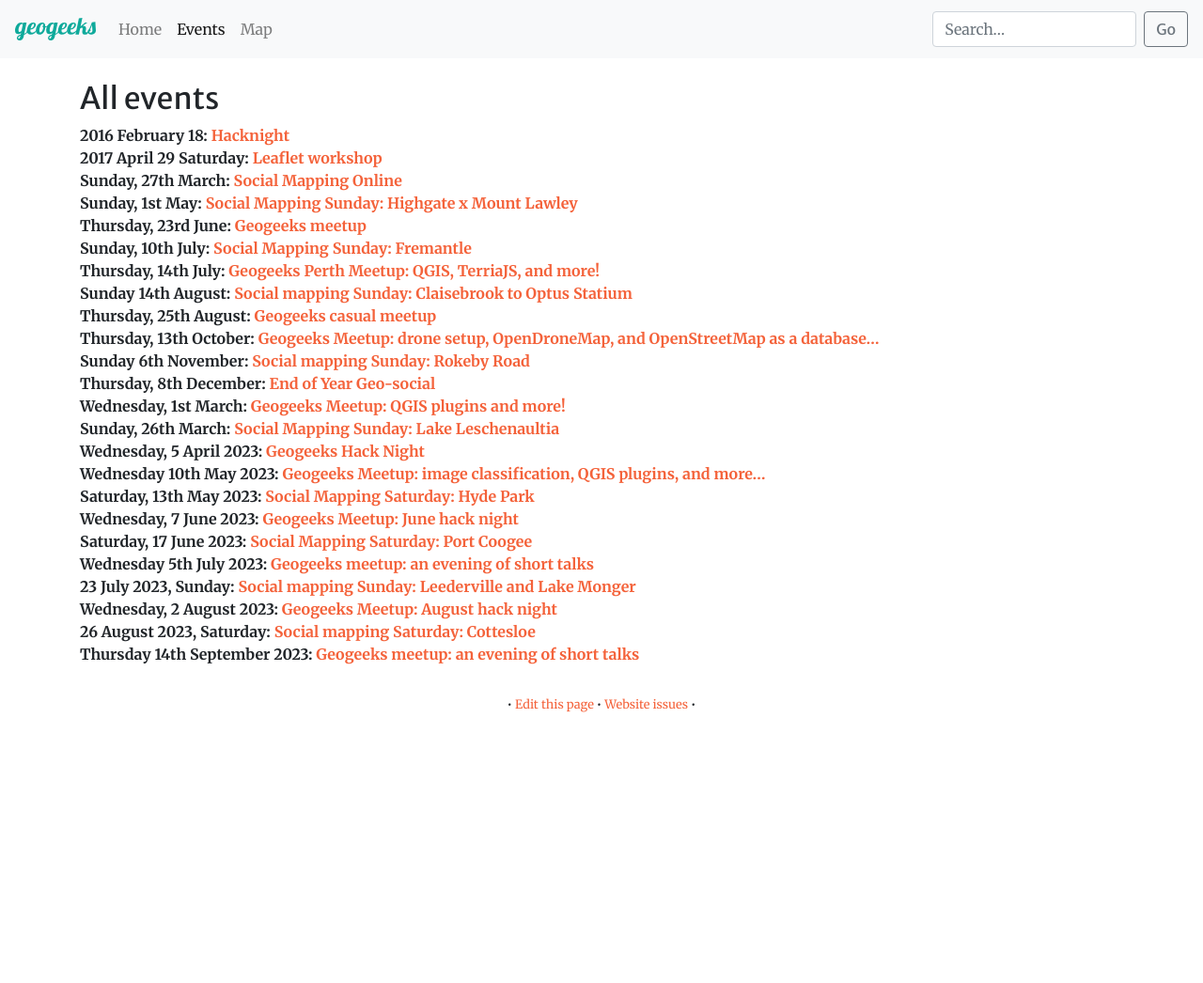
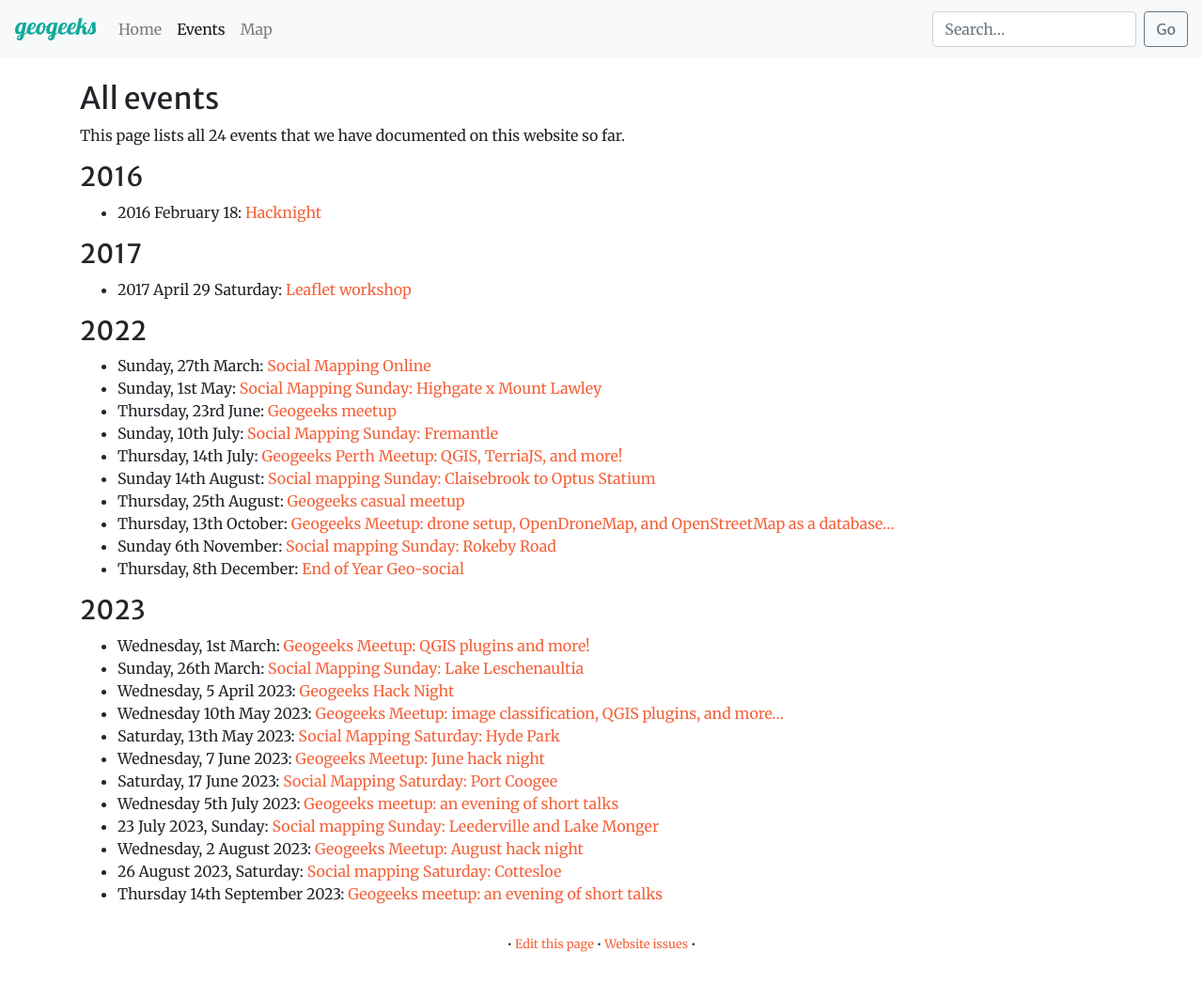
Before and after one commit to geogeeks-au/geogeeks-au.github.io, a Jekyll site: the page built from events.md, in a window 1280 px wide. Shown: the whole page at 94% size. Built offline with Jekyll 4.4.1, drawn with Linux system fonts in a browser that asks for light colours; comment, search, counter and statistics services are not loaded; before the commit the page ends 900 px from its top, so only the background shows below that.

Commit message:
Group all-event list by year (#54)
And add a summary at the top.

```diff
--- a/_layouts/events.html
+++ b/_layouts/events.html
@@ -4,9 +4,19 @@ layout: plain
 
 {% assign events_data = site.pages | where: "layout", "event" | sort: "path" %}
 
-<dl>
+<p>This page lists all {{events_data.size}} events that we have documented on this website so far.</p>
+
+<ul>
+    {% assign prev_year = false %}
     {% for event in events_data %}
+        {% assign year = event.path|slice: 0,4 %}
+        {% if year != prev_year %}
+            </ul>
+            <h3>{{year}}</h3>
+            <ul>
+        {% endif %}
+        {% assign prev_year = year %}
         <!-- {{event|inspect}} -->
-        <dt>{{ event.date }}: <a href="{{ event.url }}">{{ event.title }}</a></dt>
+        <li>{{ event.date }}: <a href="{{ event.url }}">{{ event.title }}</a></dd>
     {% endfor %}
-</dl>
+</ul>
```
